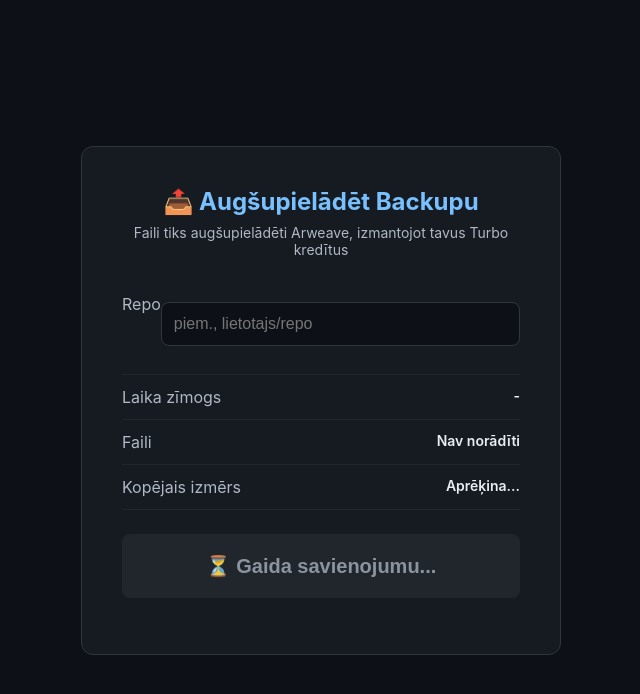
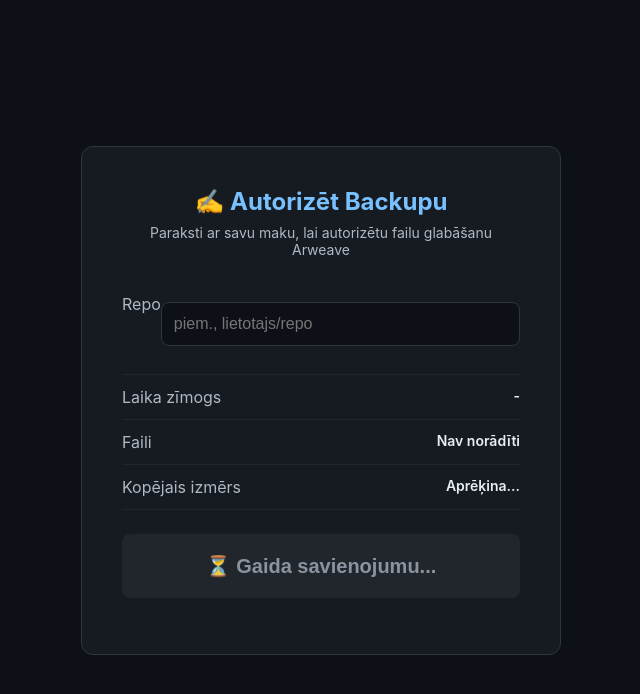
Before and after one commit to CasperLCasper/PermRepo, a plain HTML site: page web/storage-pay.html in a window 1280 px wide. Shown: the whole page, without its empty margins (319-959 px from the left). Drawn offline with nearby package versions, Linux system fonts and the light colour scheme.

Commit message:
Update storage-pay.html

```diff
--- a/web/storage-pay.html
+++ b/web/storage-pay.html
@@ -3,8 +3,8 @@
 <head>
     <meta charset="UTF-8">
     <meta name="viewport" content="width=device-width, initial-scale=1.0">
-    <title>PermRepo — Augšupielādēt Backupu</title>
-    <meta http-equiv="Content-Security-Policy" content="default-src 'self'; script-src 'self' https://cdn.jsdelivr.net 'sha384-gpR0Q6Hx/O+uevlbpbANbS0LWjbejPV1sqD/8w422l/fW8whGY0EPmKw3uG7ACYP'; style-src 'self'; connect-src https://sepolia.base.org https://mainnet.base.org https://upload.services.ar-io.dev https://payment.services.ar-io.dev https://raw.githubusercontent.com; img-src 'self' data:; font-src 'self'; frame-ancestors 'none'; frame-src 'none'; object-src 'none'; base-uri 'self'; form-action 'none';">
+    <title>PermRepo — Autorizēt Backupu</title>
+    <meta http-equiv="Content-Security-Policy" content="default-src 'self'; script-src 'self' https://cdn.jsdelivr.net 'sha384-gpR0Q6Hx/O+uevlbpbANbS0LWjbejPV1sqD/8w422l/fW8whGY0EPmKw3uG7ACYP'; style-src 'self'; connect-src https://sepolia.base.org https://mainnet.base.org https://raw.githubusercontent.com; img-src 'self' data:; font-src 'self'; frame-ancestors 'none'; frame-src 'none'; object-src 'none'; base-uri 'self'; form-action 'none';">
     <meta http-equiv="X-Content-Type-Options" content="nosniff">
     <meta http-equiv="Referrer-Policy" content="strict-origin-when-cross-origin">
     <meta http-equiv="Permissions-Policy" content="camera=(), microphone=(), geolocation=()">
@@ -12,8 +12,8 @@
 </head>
 <body>
 <div class="container text-center">
-    <h1>📤 Augšupielādēt Backupu</h1>
-    <p class="subtitle">Faili tiks augšupielādēti Arweave, izmantojot tavus Turbo kredītus</p>
+    <h1>✍️ Autorizēt Backupu</h1>
+    <p class="subtitle">Paraksti ar savu maku, lai autorizētu failu glabāšanu Arweave</p>
 
     <div class="info-row text-left">
         <span class="info-label">Repo</span>
```
